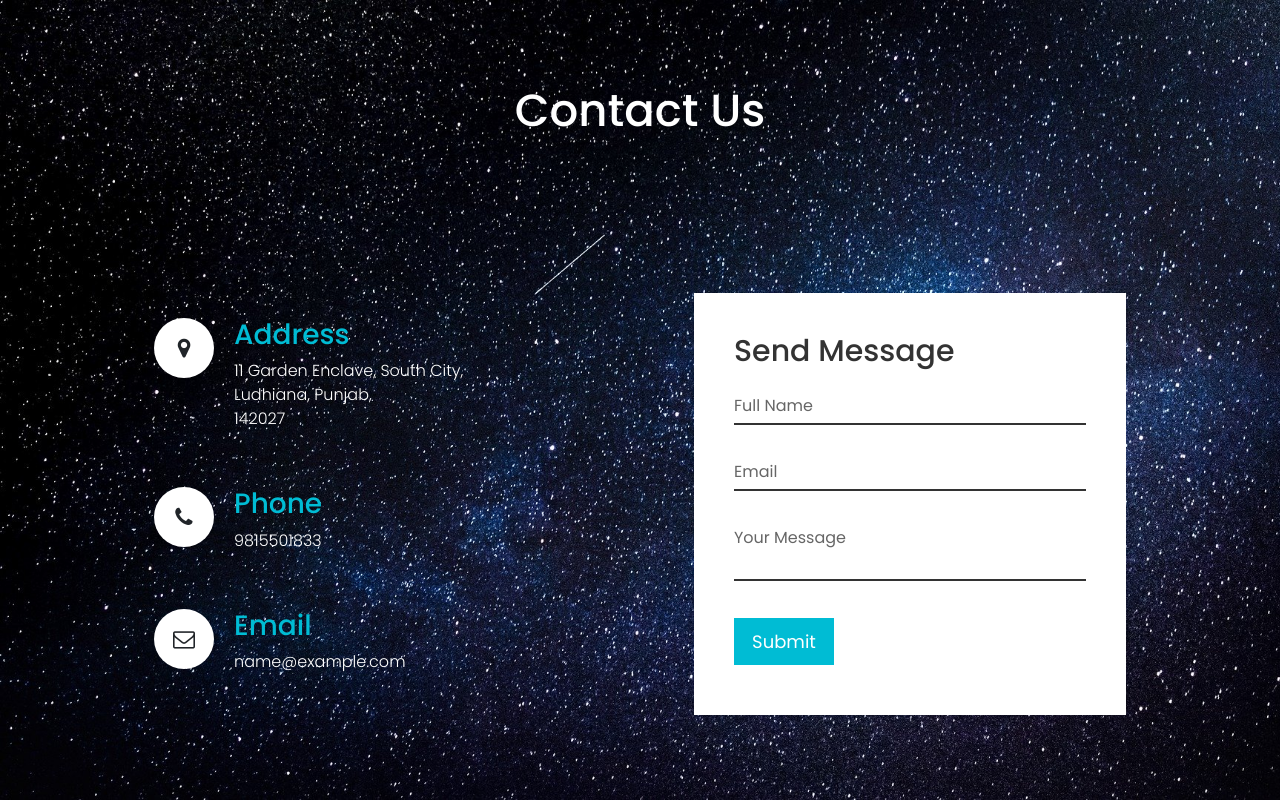
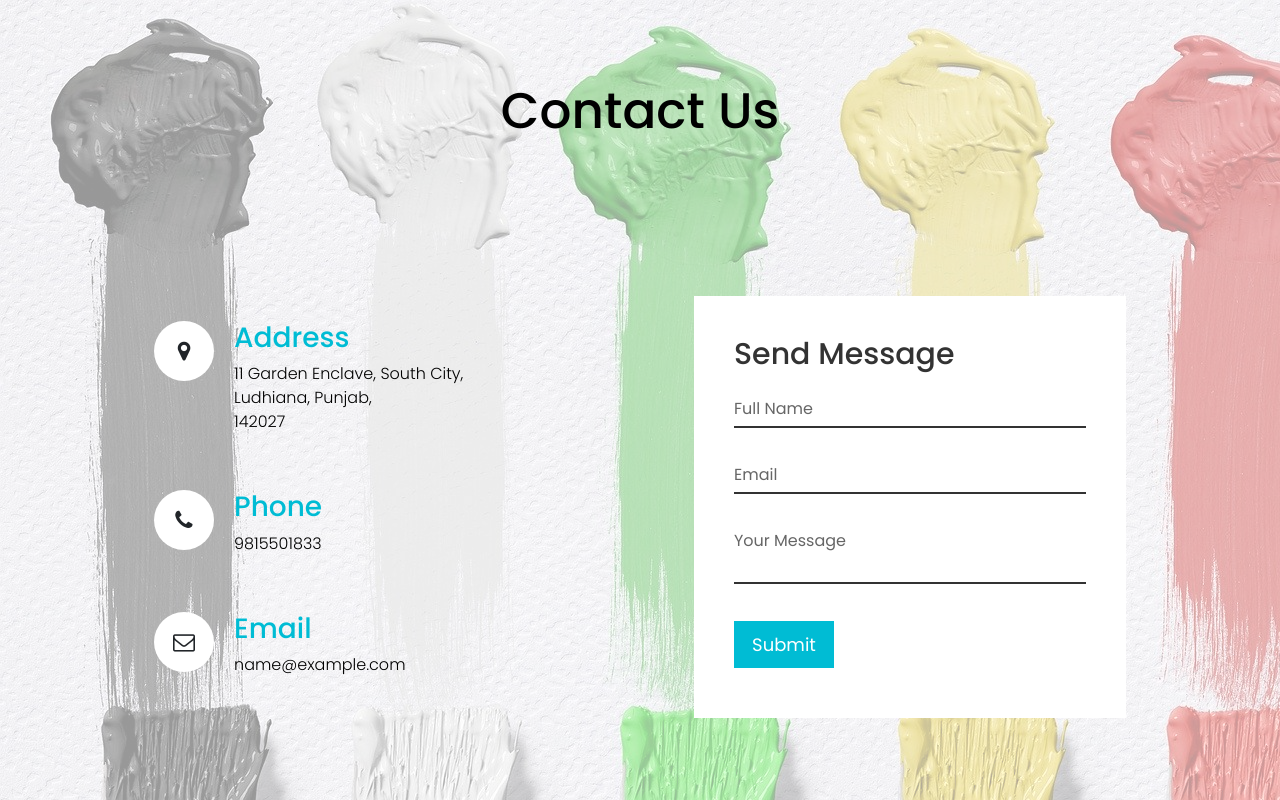
Before and after one commit to Rayansh14/pblwave2, a Django app: page /contact-us/ in a window 1280 px wide. Shown: the part 59-859 px from the top of the page. Run offline with Django 3.2, Linux system fonts and the light colour scheme; some libraries are stand-ins or nearby versions.

Commit message:
python anywhere commit

```diff
--- a/other/templates/contact.html
+++ b/other/templates/contact.html
@@ -15,9 +15,20 @@
         justify-content: center;
         align-items: center;
         flex-direction: column;
-        background-image: url('/static/imgs/bg.jpg');
         /*TODO: Choose a background image or a better background color*/
         background-size: cover;
+    }
+
+    .contact::after {
+        content: "";
+        background-image: url('/static/imgs/art3.jpg');
+        opacity: 0.4;
+        top: 0;
+        left: 0;
+        bottom: 0;
+        right: 0;
+        position: absolute;
+        z-index: -1;
     }
 
     .contact .content {
@@ -25,15 +36,15 @@
         text-align: center;
     }
 
-    .contact .content h2 {
-        font-size: 45px;
+    .contact .content h1 {
+        font-size: 50px;
         font-weight: 500;
-        color: white;
+        color: black;
         margin-bottom: 125px;
     }
 
     .contact .content p {
-        color: white;
+        color: black;
         font-weight: 300;
     }
 
@@ -78,7 +89,7 @@
         display: flex;
         margin-left: 20px;
         font-size: 16px;
-        color: white;
+        color: black;
         flex-direction: column;
         font-weight: 300;
     }
@@ -176,7 +187,7 @@
 
 {% block content %}<section class="contact">
     <div class="content">
-        <h2>Contact Us</h2>
+        <h1>Contact Us</h1>
     </div>
     <div class="container-custom">
         <div class="contact-info">
```
Also changed, not shown: db.sqlite3, media/images/blogs/die_people_die_ikeMSq4.jpg (deleted), media/images/products/die_people_die.jpg (deleted), media/images/products/die_people_die_BD5KYGJ.jpg (deleted), media/images/products/die_people_die_h0fCO7V.jpg (deleted), media/images/products/die_people_die_mdpP1xY.jpg (deleted), media/images/products/die_people_die_qRPB5kt.jpg (deleted), media/images/products/wine_bag.jpg (deleted), other/static/imgs/art3.jpg (added), other/static/imgs/bg.jpg (deleted), other/static/imgs/darkArtBg.jpg (deleted).
